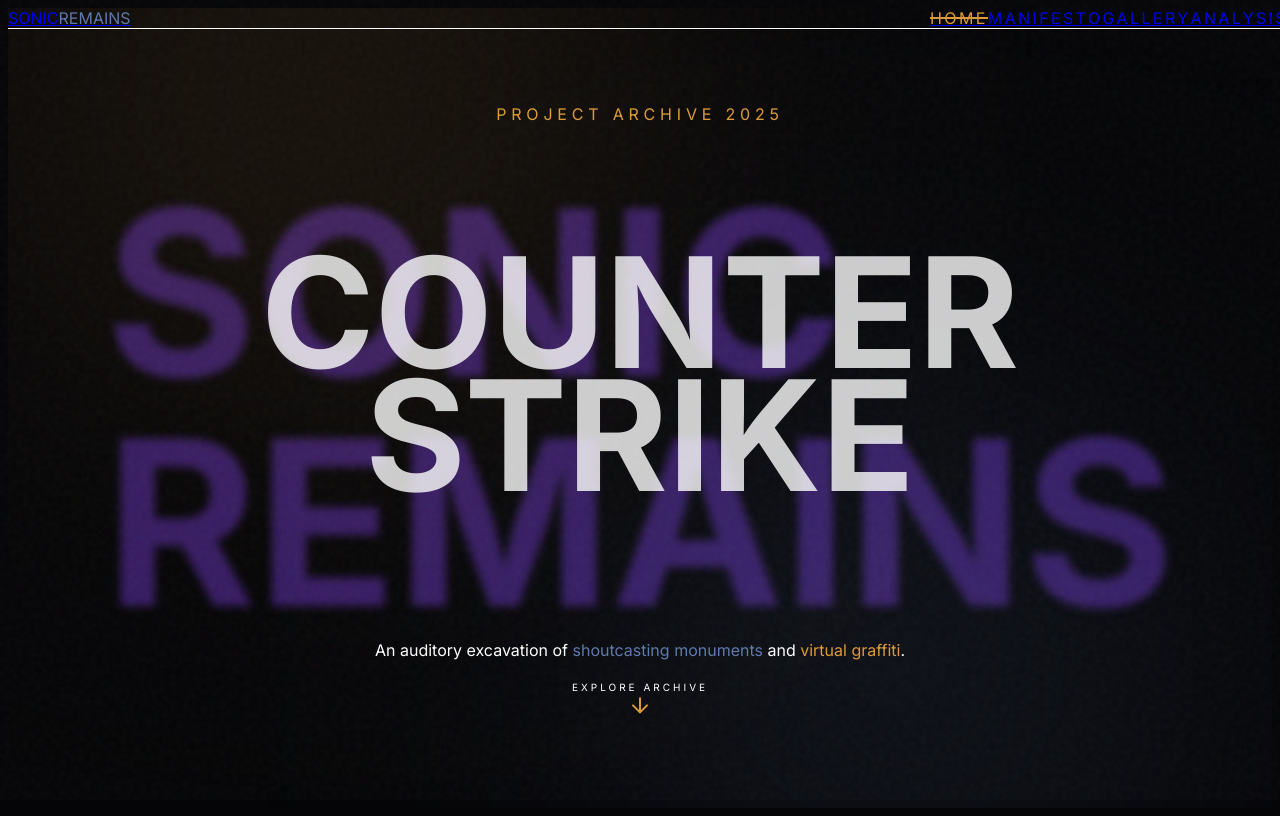
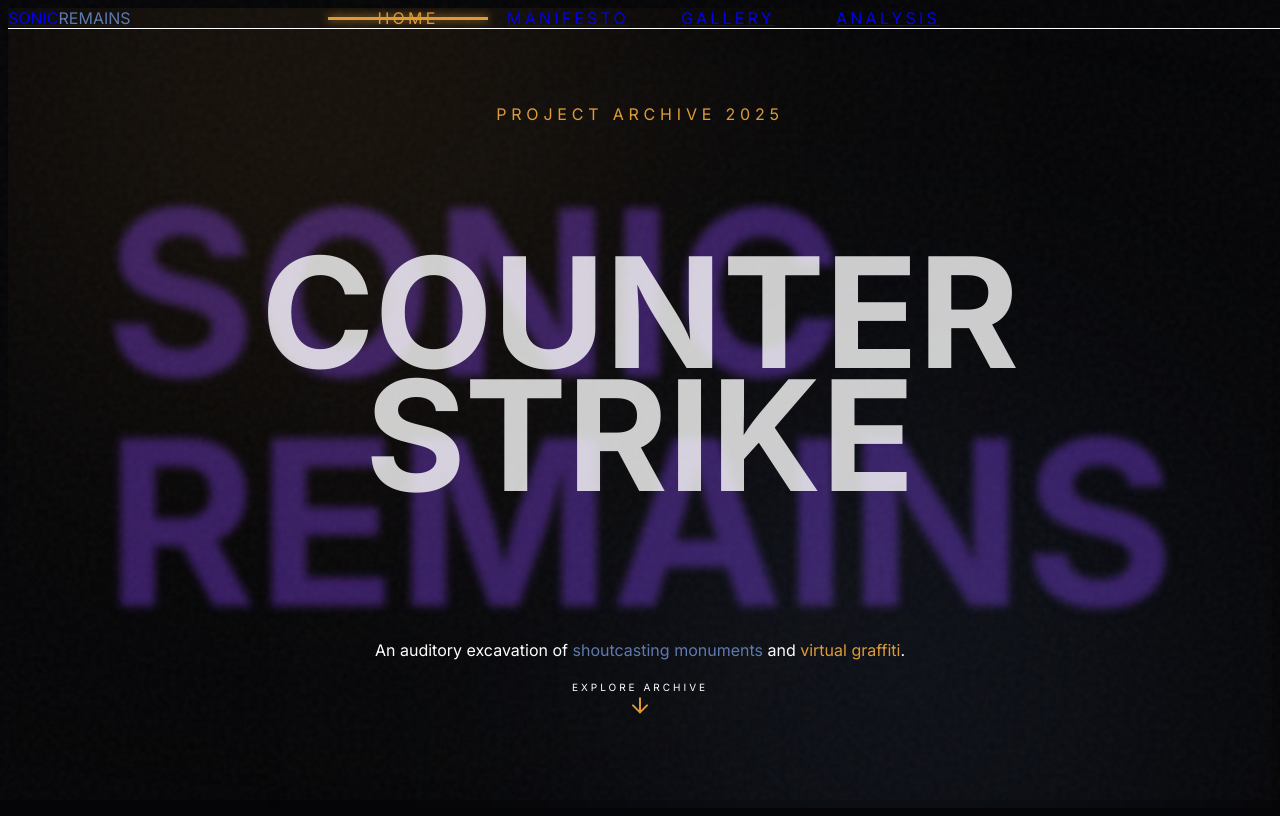
Before and after one commit to Victorxu86/cshighlight, a Next.js app: page / in a window 1280 px wide. Built offline with nearby package versions, Linux system fonts and the light colour scheme.

Commit message:
Navbar Upgrade: Thicker, Even Distribution, White Text with Purple Hover

```diff
--- a/src/components/Navbar.tsx
+++ b/src/components/Navbar.tsx
@@ -31,46 +31,43 @@ export default function Navbar() {
       className={cn(
         "fixed top-0 left-0 right-0 z-50 w-full transition-all duration-500 border-b",
         scrolled
-            ? "bg-[#050507]/90 backdrop-blur-md h-20 border-white/10"
-            : "bg-transparent h-24 border-white/5"
+            ? "bg-[#050507]/90 backdrop-blur-xl h-24 border-white/10"
+            : "bg-transparent h-32 border-white/5"
       )}
     >
-      <div className="w-full h-full px-8 md:px-12 flex items-center justify-between">
+      <div className="w-full h-full max-w-[1920px] mx-auto px-8 md:px-16 grid grid-cols-12 items-center">
 
-        {/* Left: Brand */}
-        <Link href="/" className="flex items-center gap-4 group z-50">
-           <div className="flex flex-col leading-none">
-              <span className="font-display font-bold text-2xl tracking-tight uppercase text-white group-hover:text-[#de9b35] transition-colors">
-                Sonic<span className="text-[#5d79ae]">Remains</span>
-              </span>
-           </div>
-        </Link>
+        {/* Left: Brand (Col 1-3) */}
+        <div className="col-span-3 flex items-center">
+            <Link href="/" className="flex flex-col leading-none group">
+                <span className="font-display font-bold text-3xl tracking-tight uppercase text-white group-hover:text-[#7c3aed] transition-colors duration-300">
+                  Sonic<span className="text-[#5d79ae] group-hover:text-white transition-colors duration-300">Remains</span>
+                </span>
+            </Link>
+        </div>
 
-        {/* Right: Navigation (Always Visible - No Hamburger) */}
-        <nav className="flex items-center h-full gap-1">
+        {/* Center: Navigation (Col 4-9) - Evenly Distributed */}
+        <nav className="col-span-6 h-full flex items-center justify-between px-8">
           {navItems.map((item) => {
              const isActive = pathname === item.path;
              return (
                <Link
                  key={item.path}
                  href={item.path}
-                 className="relative h-full px-6 flex items-center justify-center group"
+                 className="relative h-full flex-1 flex items-center justify-center group"
                >
                  <span className={cn(
-                   "font-tech text-sm font-bold uppercase tracking-[0.15em] relative z-10 transition-colors duration-300",
-                   isActive ? "text-[#de9b35]" : "text-neutral-300 group-hover:text-white"
+                   "font-tech text-sm font-bold uppercase tracking-[0.2em] relative z-10 transition-all duration-300 transform group-hover:scale-110",
+                   isActive ? "text-[#de9b35]" : "text-white group-hover:text-[#a78bfa]" // Pale Purple Hover
                  )}>
                    {item.name}
                  </span>
-
-                 {/* Hover Line Top */}
-                 <div className="absolute top-0 left-0 w-full h-[2px] bg-[#5d79ae] transform scale-x-0 group-hover:scale-x-100 transition-transform duration-300" />
 
                  {/* Active Line Bottom */}
                  {isActive && (
                     <motion.div
                       layoutId="navline-active"
-                      className="absolute bottom-0 left-0 w-full h-[2px] bg-[#de9b35]"
+                      className="absolute bottom-0 left-0 w-full h-[3px] bg-[#de9b35] shadow-[0_0_10px_#de9b35]"
                     />
                  )}
                </Link>
@@ -78,6 +75,11 @@ export default function Navbar() {
           })}
         </nav>
 
+        {/* Right: Spacer / Future Actions (Col 10-12) */}
+        <div className="col-span-3 flex justify-end">
+             {/* Optional: Add social icons or search here later */}
+        </div>
+
       </div>
     </motion.header>
   );
```
